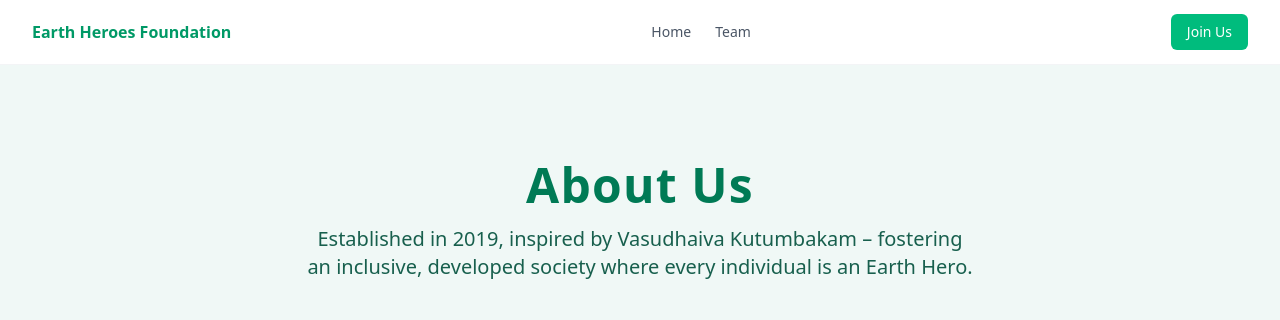
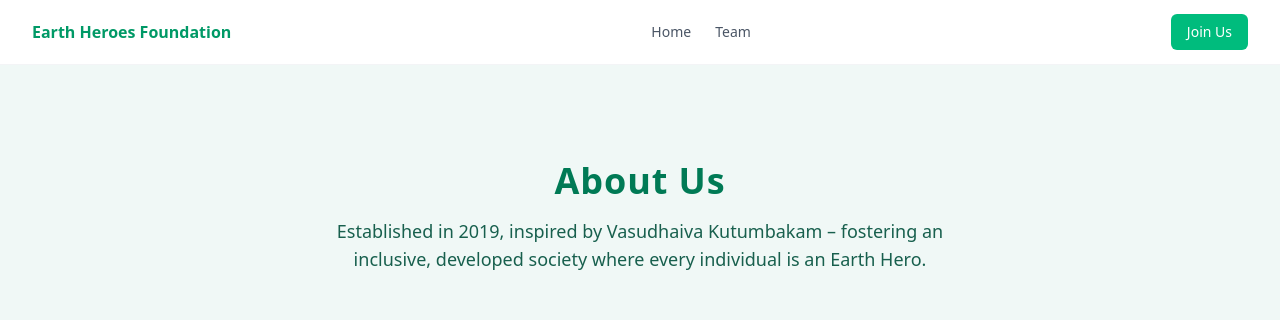
Before and after one commit to Agent-cat/Earth-Heros, a React (Vite) app: page /about in a window 1280 px wide. Shown: the top 320 px of the page. Built offline with nearby package versions, Linux system fonts and the light colour scheme; grey boxes are pictures that could not be loaded.

Commit message:
Update About.jsx

```diff
--- a/src/pages/About.jsx
+++ b/src/pages/About.jsx
@@ -1,30 +1,30 @@
-import React from 'react'
+import React from 'react';
 
 const About = () => {
   return (
-    <main id="about" className="min-h-screen bg-emerald-50/40 ">
-<div className="mx-auto max-w-7xl px-4 sm:px-8 lg:px-12 py-16 sm:py-24">
-
+    <main id="about" className="min-h-screen bg-emerald-50/40">
+      <div className="mx-auto max-w-7xl px-4 sm:px-8 lg:px-12 py-16 sm:py-24">
 
         {/* Heading */}
-        <h1 className="text-center text-4xl sm:text-5xl font-extrabold text-emerald-700 tracking-wide mb-2">
+        <h1 className="text-center text-3xl sm:text-4xl font-extrabold text-emerald-700 tracking-wide mb-2">
           About Us
         </h1>
-        <p className="mt-4 text-center text-lg sm:text-xl text-emerald-900/90 max-w-2xl mx-auto font-medium">
+        <p className="mt-4 text-center text-base sm:text-lg text-emerald-900/90 max-w-2xl mx-auto font-medium">
           Established in 2019, inspired by Vasudhaiva Kutumbakam – fostering an inclusive, developed society where every individual is an Earth Hero.
         </p>
 
         {/* Intro section */}
+        {/* Mobile-first: grid-cols-1 is default, lg:grid-cols-2 applies on larger screens */}
         <div className="mt-12 grid grid-cols-1 lg:grid-cols-2 gap-10 items-center">
           <div className="rounded-xl overflow-hidden shadow-lg ring-1 ring-black/0 bg-white">
             <img
               src="https://res.cloudinary.com/dqcogelsh/image/upload/v1755881398/Untitled_design_spnjot.png"
               alt="Community working in nature"
-              className="w-full h-80 object-cover"
+              className="w-full h-64 sm:h-80 object-cover" // Adjusted height for mobile
             />
           </div>
 
-          <div className="rounded-xl bg-white p-8 sm:p-10 shadow-lg ring-1 ring-black/10 flex flex-col justify-center w-160 h-70">
+          <div className="rounded-xl bg-white p-8 sm:p-10 shadow-lg ring-1 ring-black/10 flex flex-col justify-center">
             <h2 className="text-2xl sm:text-3xl text-emerald-700 font-extrabold tracking-wide mb-3">Foundation Introduction</h2>
             <p className="text-base sm:text-lg leading-7 text-gray-700">
               Earth Heroes Foundation, established in 2019, is a Section 8 non-profit inspired by Vasudhaiva Kutumbakam ("the world is one family"). We
@@ -35,6 +35,7 @@
         </div>
 
         {/* Vision / Mission / History */}
+        {/* Mobile-first: grid-cols-1 is default, md:grid-cols-3 applies on larger screens */}
         <div className="mt-16 grid grid-cols-1 md:grid-cols-3 gap-12">
           <div className="rounded-xl bg-white p-8 shadow-lg ring-1 ring-black/10 flex flex-col items-center">
             <div className="mb-5 flex h-14 w-14 items-center justify-center rounded-full bg-blue-100 text-blue-600">
@@ -78,11 +79,9 @@
             </p>
           </div>
         </div>
-
-
       </div>
     </main>
-  )
-}
+  );
+};
 
-export default About
+export default About;
```
